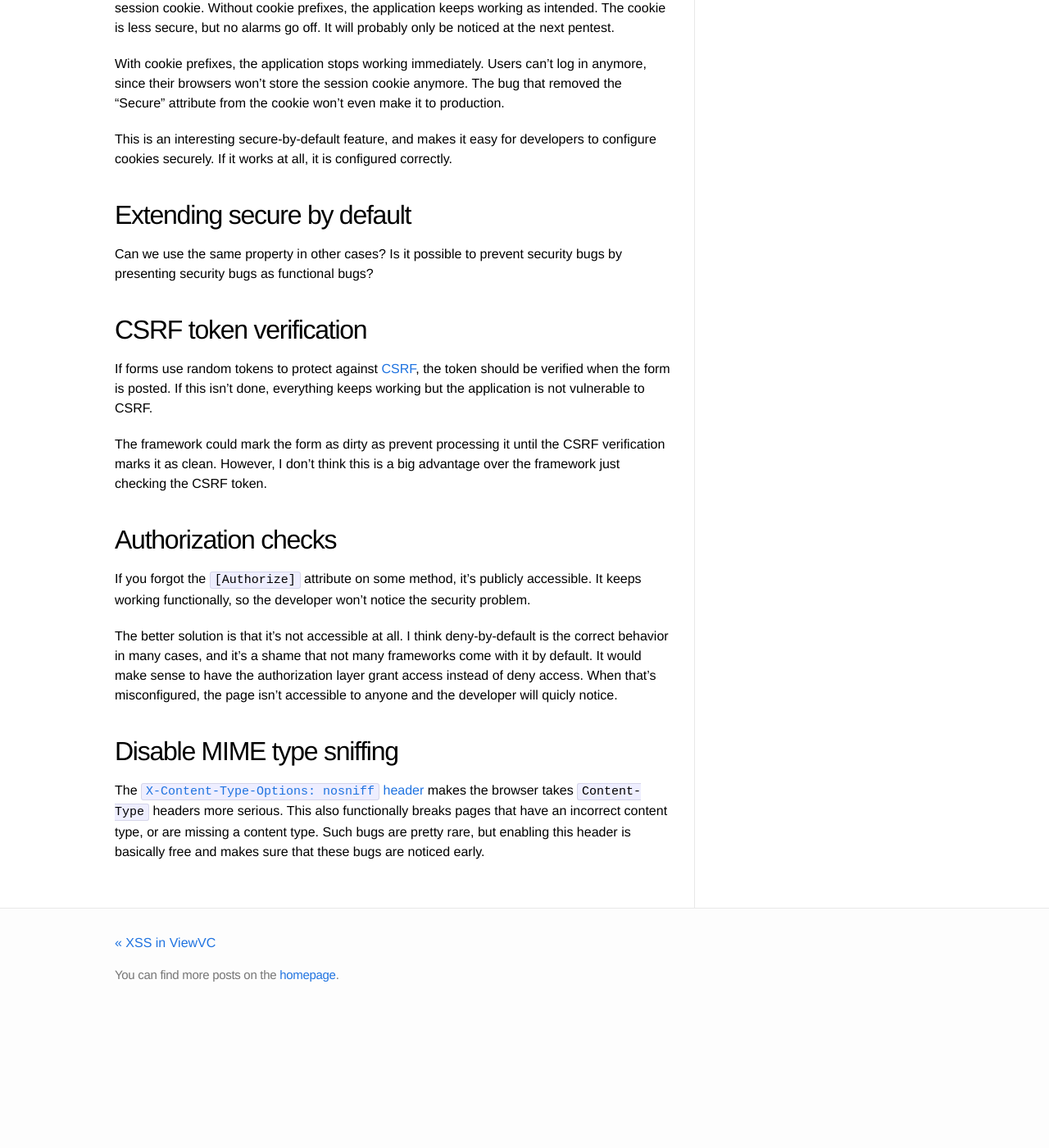
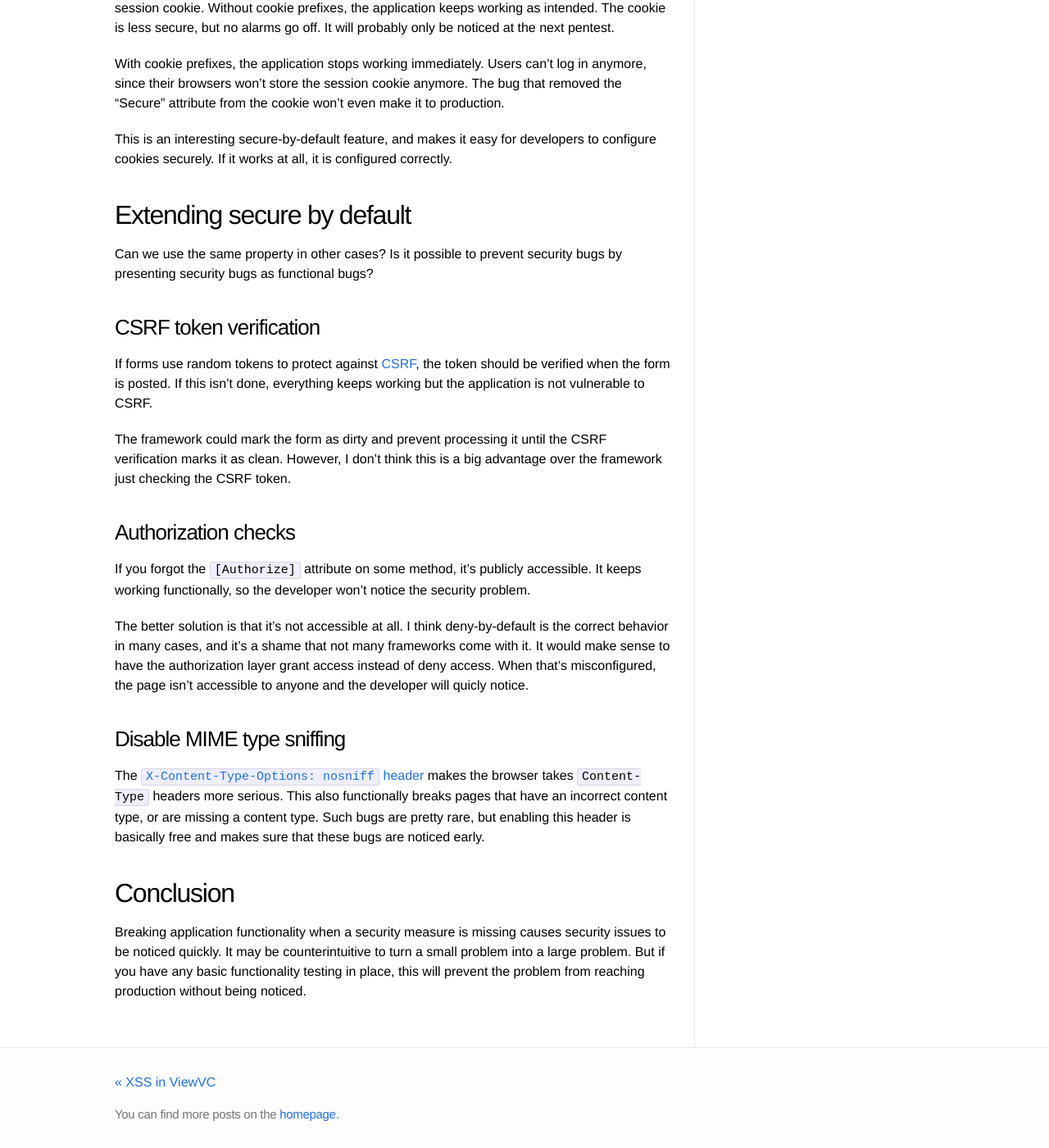
Before and after one commit to Sjord/Sjord.github.io, a Jekyll site: the page built from _posts/2023-01-05-host-prefix-makes-cookie-problems-functional.md, in a window 1280 px wide and 1400 px high, scrolled down 906 px. Shown: the whole window at 82% size. Built offline with Jekyll 4.4.1, drawn with Linux system fonts in a browser that asks for light colours; before the commit the page ends 2136 px from its top, so only the background shows below that; some of the changed text lies outside the part shown.

Commit message:
Small fixes, conclusion

```diff
--- a/_posts/2023-01-05-host-prefix-makes-cookie-problems-functional.md
+++ b/_posts/2023-01-05-host-prefix-makes-cookie-problems-functional.md
@@ -5,7 +5,7 @@ thumbnail: monkey-with-cookie-480.jpg
 date: 2023-03-01
 ---
 
-Adding a prefix to a cookie enables security measures in such a way that the cookie doesn't work anymore in an insecure setting. This makes the problem easier to notice by the developers. A working but insecure cookie wouldn't get notice until the next pentest, but a cookie that doesn't work at all will quickly be investigated.
+Adding a prefix to a cookie enables security measures in such a way that the cookie doesn't work anymore in an insecure setting. This makes the problem easier to notice by the developers. A working but insecure cookie wouldn't be noticed until the next pentest, but a cookie that doesn't work at all will quickly be investigated.
 
 <!-- photo source: https://pixabay.com/nl/photos/eekhoorn-aap-aap-%c3%a4ffchen-exotisch-1438533/ -->
 
@@ -15,7 +15,7 @@ If you give your cookie a special name, it gains certain security properties. I
 
 * Set by a HTTPS site.
 * Marked as secure, so that they can only be read by a HTTPS site.
-* Not contain a domain. Confusingly, omitting a domain is more secure than specifying a domain.
+* Not be attached to a specific domain name. Confusingly, omitting a domain is more secure than specifying a domain.
 * Have the path set to `/`, so that there's only one canonical cookie for the site.
 
 If the application tries to set a `__Host-` cookie, but the cookie does not conform to these rules, the cookie is not set.
@@ -32,18 +32,22 @@ This is an interesting secure-by-default feature, and makes it easy for develope
 
 Can we use the same property in other cases? Is it possible to prevent security bugs by presenting security bugs as functional bugs?
 
-## CSRF token verification
+### CSRF token verification
 
 If forms use random tokens to protect against [CSRF](/2019/01/09/csrf/), the token should be verified when the form is posted. If this isn't done, everything keeps working but the application is not vulnerable to CSRF.
 
-The framework could mark the form as dirty as prevent processing it until the CSRF verification marks it as clean. However, I don't think this is a big advantage over the framework just checking the CSRF token.
+The framework could mark the form as dirty and prevent processing it until the CSRF verification marks it as clean. However, I don't think this is a big advantage over the framework just checking the CSRF token.
 
-## Authorization checks
+### Authorization checks
 
 If you forgot the `[Authorize]` attribute on some method, it's publicly accessible. It keeps working functionally, so the developer won't notice the security problem.
 
-The better solution is that it's not accessible at all. I think deny-by-default is the correct behavior in many cases, and it's a shame that not many frameworks come with it by default. It would make sense to have the authorization layer grant access instead of deny access. When that's misconfigured, the page isn't accessible to anyone and the developer will quicly notice.
+The better solution is that it's not accessible at all. I think deny-by-default is the correct behavior in many cases, and it's a shame that not many frameworks come with it. It would make sense to have the authorization layer grant access instead of deny access. When that's misconfigured, the page isn't accessible to anyone and the developer will quicly notice.
 
-## Disable MIME type sniffing
+### Disable MIME type sniffing
 
 The [`X-Content-Type-Options: nosniff` header](/2023/03/29/mime-type-sniffing-x-content-type-options-nosniff/) makes the browser takes `Content-Type` headers more serious. This also functionally breaks pages that have an incorrect content type, or are missing a content type. Such bugs are pretty rare, but enabling this header is basically free and makes sure that these bugs are noticed early.
+
+## Conclusion
+
+Breaking application functionality when a security measure is missing causes security issues to be noticed quickly. It may be counterintuitive to turn a small problem into a large problem. But if you have any basic functionality testing in place, this will prevent the problem from reaching production without being noticed.
```
